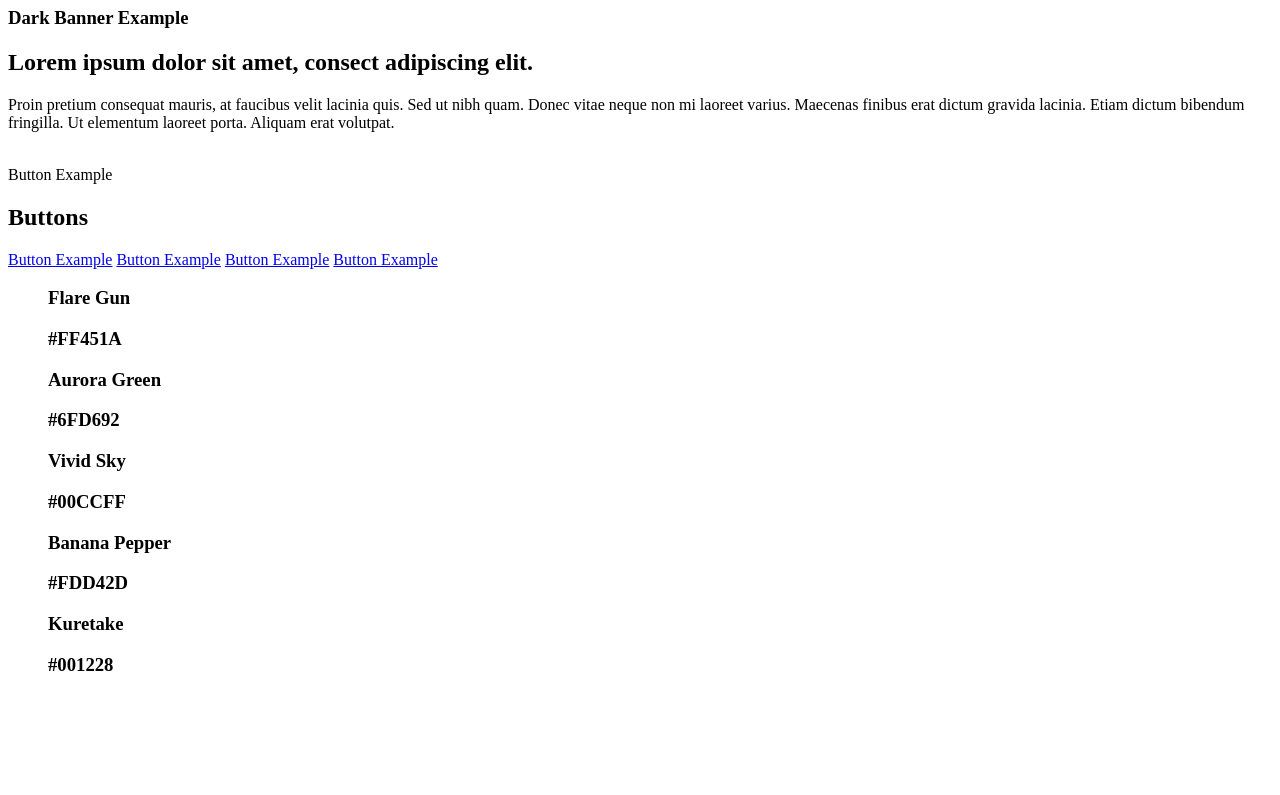
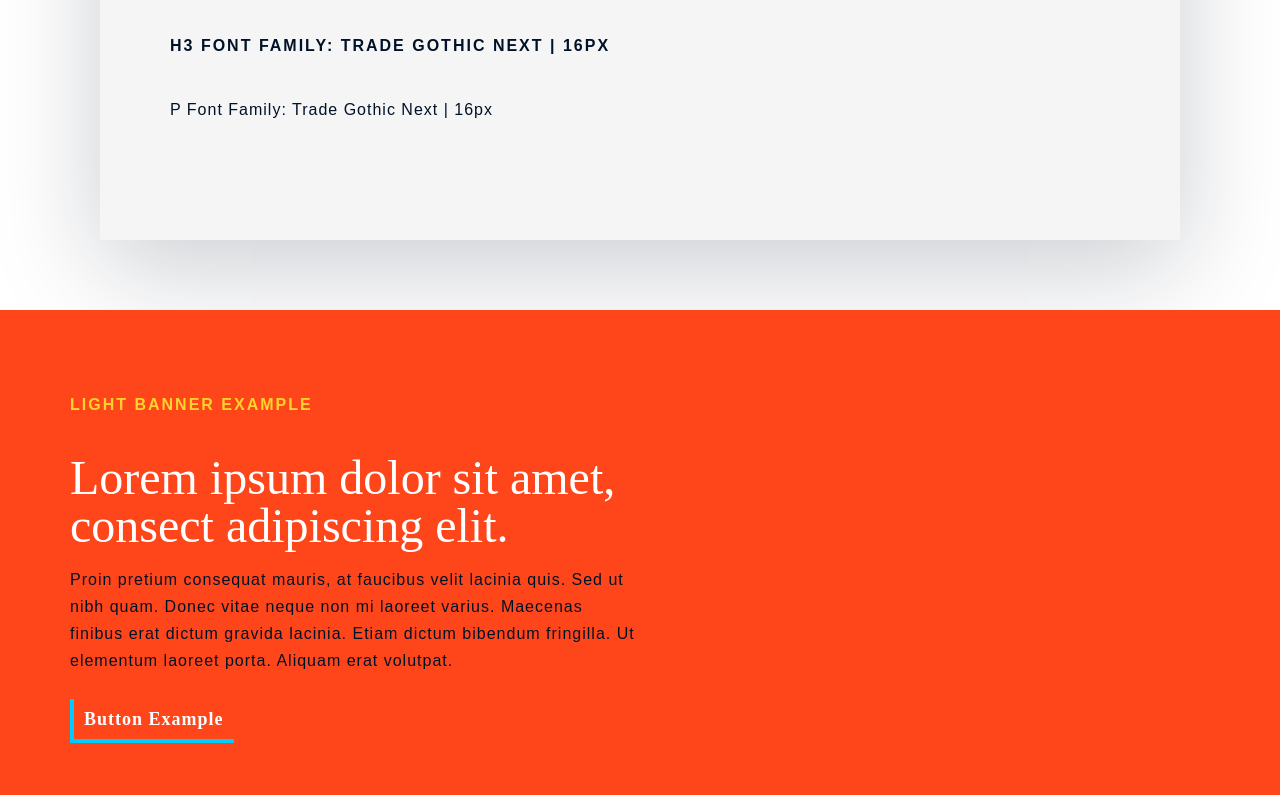
Before and after one commit to mrelvislopez/style-guide, a plain HTML site: page index.html in a window 1280 px wide. Shown: the part 619-1414 px from the top of the page. Before the commit the page ends 1314 px from the top, so only its background shows below. Drawn offline with Linux system fonts and the light colour scheme; the site is published under a folder, as on GitHub Pages, so addresses that start at the root find nothing; a web font is replaced by a local one.

Commit message:
Update index.html

```diff
--- a/index.html
+++ b/index.html
@@ -5,7 +5,7 @@
     <meta charset="UTF-8">
     <meta http-equiv="X-UA-Compatible" content="IE=edge">
     <meta name="viewport" content="width=device-width, initial-scale=1.0">
-    <link rel="stylesheet" href="/Resources/styles.css">
+    <link rel="stylesheet" href="./Resources/styles.css">
     <link rel="stylesheet" href="https://use.typekit.net/etj8gxt.css">
     <title>Site Style Guide</title>
 </head>
```
